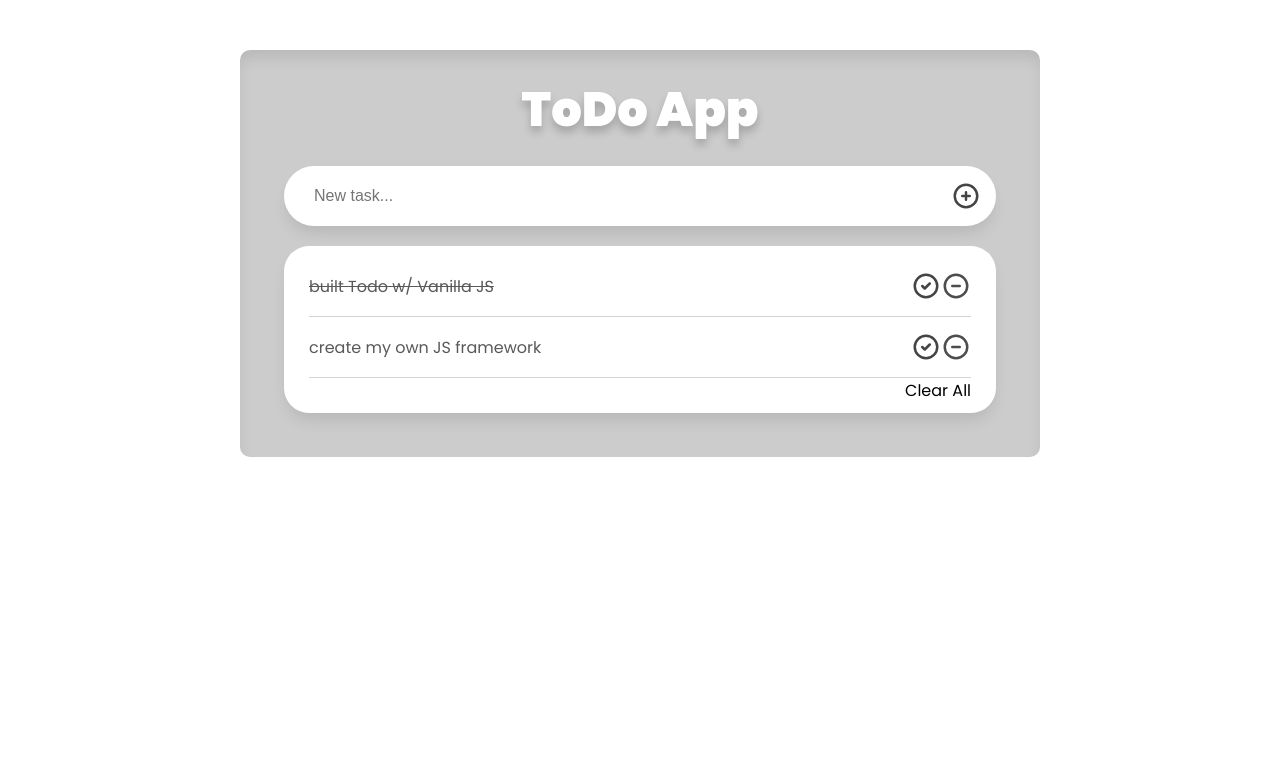
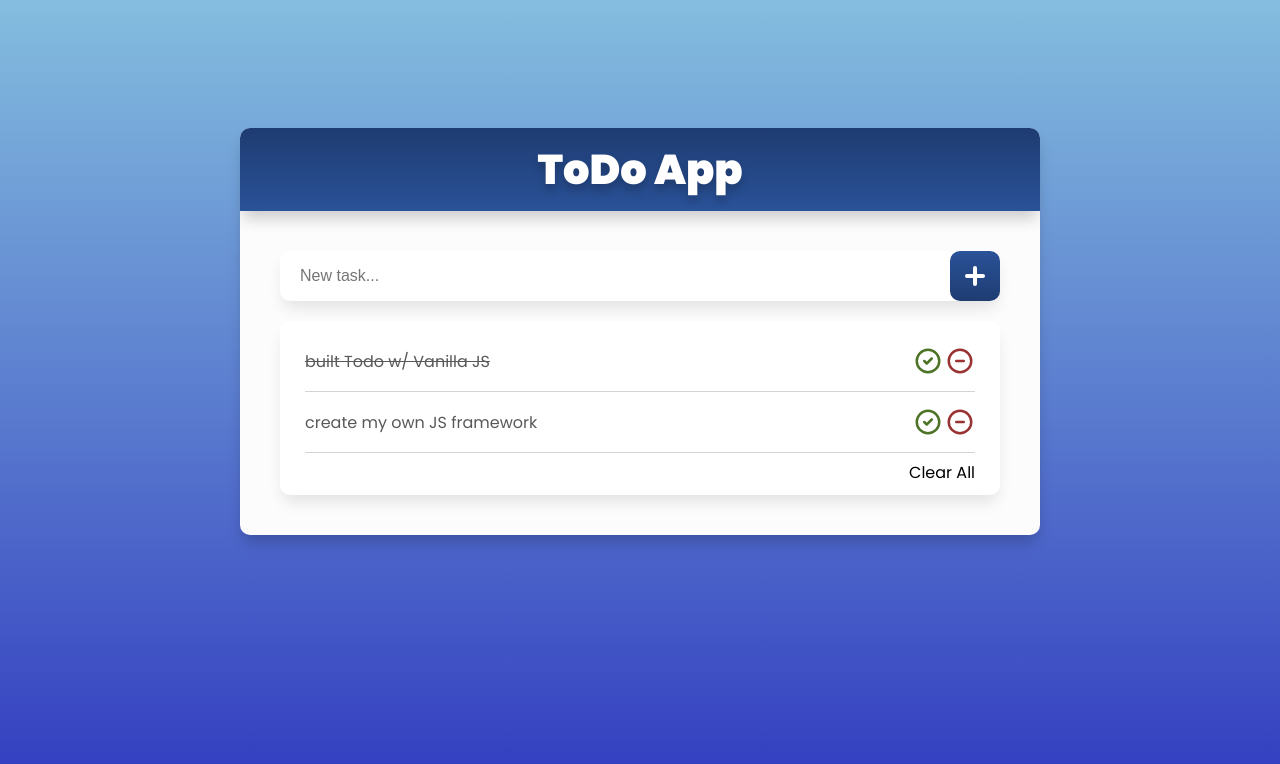
Before and after one commit to dominikkolarsky/todo_vanilla_js, a plain HTML site: page index.html in a window 1280 px wide. Drawn offline with Linux system fonts and the light colour scheme.

Commit message:
UI update

```diff
--- a/index.html
+++ b/index.html
@@ -23,27 +23,29 @@
             <form>
                 <input type="text" placeholder="New task...">
                 <button type="submit">
-                    <svg class="icon" fill="none" stroke="currentColor" viewBox="0 0 24 24" xmlns="http://www.w3.org/2000/svg">
-                        <path stroke-linecap="round" stroke-linejoin="round" stroke-width="2" d="M12 9v3m0 0v3m0-3h3m-3 0H9m12 0a9 9 0 11-18 0 9 9 0 0118 0z"></path>
-                    </svg>
+                    <div id="add">
+                        <svg class="" fill="currentColor" viewBox="0 0 20 20" xmlns="http://www.w3.org/2000/svg">
+                            <path fill-rule="evenodd" d="M10 5a1 1 0 011 1v3h3a1 1 0 110 2h-3v3a1 1 0 11-2 0v-3H6a1 1 0 110-2h3V6a1 1 0 011-1z" clip-rule="evenodd"></path>
+                        </svg>
+                    </div>
                 </button>
             </form>
             <!-- todo list -->
             <div class="todoList">
                 <ul>
-                    <li>
-                        <span class="todo-item" style="text-decoration: line-through">built Todo w/ Vanilla JS</span>
+                    <li style="text-decoration: line-through;">
+                        <span class="todo-item" >built Todo w/ Vanilla JS</span>
                         <button name="checkButton" id="btnCheck">
                             <i>
                                 <svg class="icon" fill="none" stroke="currentColor" viewBox="0 0 24 24" xmlns="http://www.w3.org/2000/svg">
-                                <path stroke-linecap="round" stroke-linejoin="round" stroke-width="2" d="M9 12l2 2 4-4m6 2a9 9 0 11-18 0 9 9 0 0118 0z"></path>
+                                    <path stroke-linecap="round" stroke-linejoin="round" stroke-width="2" d="M9 12l2 2 4-4m6 2a9 9 0 11-18 0 9 9 0 0118 0z"></path>
                                 </svg>
                             </i>
                         </button>
                         <button name="deleteButton" id="btnDelete">
                             <i>
                                 <svg class="icon" fill="none" stroke="currentColor" viewBox="0 0 24 24" xmlns="http://www.w3.org/2000/svg">
-                                <path stroke-linecap="round" stroke-linejoin="round" stroke-width="2" d="M15 12H9m12 0a9 9 0 11-18 0 9 9 0 0118 0z"></path>
+                                    <path stroke-linecap="round" stroke-linejoin="round" stroke-width="2" d="M15 12H9m12 0a9 9 0 11-18 0 9 9 0 0118 0z"></path>
                                 </svg>
                             </i>
                         </button>
@@ -53,14 +55,14 @@
                         <button name="checkButton" id="btnCheck">
                             <i>
                                 <svg class="icon" fill="none" stroke="currentColor" viewBox="0 0 24 24" xmlns="http://www.w3.org/2000/svg">
-                                <path stroke-linecap="round" stroke-linejoin="round" stroke-width="2" d="M9 12l2 2 4-4m6 2a9 9 0 11-18 0 9 9 0 0118 0z"></path>
+                                    <path stroke-linecap="round" stroke-linejoin="round" stroke-width="2" d="M9 12l2 2 4-4m6 2a9 9 0 11-18 0 9 9 0 0118 0z"></path>
                                 </svg>
                             </i>
                         </button>
                         <button name="deleteButton" id="btnDelete">
                             <i>
                                 <svg class="icon" fill="none" stroke="currentColor" viewBox="0 0 24 24" xmlns="http://www.w3.org/2000/svg">
-                                <path stroke-linecap="round" stroke-linejoin="round" stroke-width="2" d="M15 12H9m12 0a9 9 0 11-18 0 9 9 0 0118 0z"></path>
+                                    <path stroke-linecap="round" stroke-linejoin="round" stroke-width="2" d="M15 12H9m12 0a9 9 0 11-18 0 9 9 0 0118 0z"></path>
                                 </svg>
                             </i>
                         </button>
--- a/styles.css
+++ b/styles.css
@@ -5,53 +5,72 @@
 }
 
 body {
+    min-height: 100vh;
     display: flex;
     font-family: 'Poppins', sans-serif;
+    background: rgb(49, 59, 191);
+    background: linear-gradient(0deg, rgb(49, 59, 191), rgba(95, 170, 213, 0.767));
 }
 
 .icon {
     height: 30px;
     width: 30px;
 }
+#add {
+    height: 40px;
+    width: 40px;
+    transition: all 0.4s ease-out;
+}
+#add:hover {
+    transform: scale(1.3);
+}
+
 .container {
-    background: hsl(0, 0%, 80%);
+    background: hsl(0, 0%, 99%);
     width: clamp(360px, 75%, 800px);
     display: flex;
     justify-content: center;
     flex-direction: column;
+    border-radius: 10px;
+    overflow: hidden;
     margin: auto;
-    margin-top: 50px;
-    padding: 1.5rem;
-    border-radius: 10px;
-    box-shadow: 0px 10px 15px -3px rgba(0,0,0,0.1) inset;
+    margin-top: 10%;
+    box-shadow: 0px 10px 15px -3px rgba(0, 0, 0, 0.2);
 }
 
 header {
     display: flex;
-    margin: auto;
-    max-width: 500px;
+    width: 100%;
     align-items: center;
-    font-size: 1.5rem;
+    font-size: 1.3rem;
     font-weight: 600;
-    text-shadow: 0px 6px 8px rgba(0,0,0,0.2);
-    color:hsl(0, 0%, 100%)
+    text-shadow: 0px 6px 8px rgba(0, 0, 0, 0.2);
+    color: hsl(0, 0%, 100%);
+    background: linear-gradient(to bottom, #1e3c72, #2a5298);
+    box-shadow: 0px 10px 15px -3px rgba(0, 0, 0, 0.2);
+
 }
 
+header h1 {
+    margin: 0 auto;
+    padding: 10px;
+}
 
 .form-container {
-    padding: 20px;
+    padding: 40px;
 }
 
 form {
     background-color: #FFFFFF;
-    padding: 15px 15px 15px 30px;
-    border-radius: 30px;
+    padding-left: 20px;
+    border-radius: 10px;
     display: flex;
-    box-shadow: 0px 10px 15px -3px rgba(0,0,0,0.1);
+    box-shadow: 0px 10px 15px -3px rgba(0, 0, 0, 0.1);
 }
 
 input[type="text"] {
     height: 30px;
+    margin: 10px 0;
     outline: 0;
     border: none;
     font-size: 1rem;
@@ -68,24 +87,26 @@ button:active {
 }
 
 button[type="submit"] {
-    background-color: #FFFFFF;
+    display: flex;
+    justify-content: space-around;
+    align-items: center;
     outline: 0;
     border: none;
-    color: #444444;
-    height: 30px;
-    width: 30px;
-    transition: all 0.2s ease-out;
+    color: #FFF;
+    height: 50px;
+    width: 50px;
+    border-radius: 20%;
+    background: linear-gradient(to top, #1e3c72, #2a5298);
+    transition: all 0.4s ease-out;
 }
 
-button[type="submit"]:hover {
-    color: hsl(230, 50%, 50%);
-}
+
 
 #btnCheck {
     background-color: #FFFFFF;
     outline: 0;
     border: none;
-    color: #444444;
+    color: hsl(90, 50%, 30%);
     height: 30px;
     width: 30px;
     transition: all 0.2s ease-out;
@@ -93,31 +114,42 @@ button[type="submit"]:hover {
 
 #btnCheck:hover {
     color: hsl(90, 50%, 50%);
+    transform: scale(1.2);
+}
+
+#btnCheck:active {
+    transform: scale(0.8);
 }
 
 #btnDelete {
     background-color: #FFFFFF;
     outline: 0;
     border: none;
-    color: hsl(0, 0%, 30%);
+    color: hsl(0, 50%, 40%);
     height: 30px;
     width: 30px;
     transition: all 0.2s ease-out;
+    margin-left: 2px;
 }
 
 #btnDelete:hover {
     color: hsl(0, 50%, 50%);
+    transform: scale(1.2);
+}
+
+#btnDelete:active {
+    transform: scale(0.8);
 }
 
 .todoList {
     background-color: #FFFFFF;
-    border-radius: 25px;
+    border-radius: 10px;
     margin-top: 20px;
     padding: 10px 25px;
     height: 100%;
     overflow-y: auto;
-    overflow-x:visible;
-    box-shadow: 0px 10px 15px -3px rgba(0,0,0,0.1);
+    overflow-x: visible;
+    box-shadow: 0px 10px 15px -3px rgba(0, 0, 0, 0.1);
 }
 
 ul {
@@ -138,6 +170,7 @@ i {
     pointer-events: none;
 }
 
+
 .todo-item {
     flex-grow: 1;
 }
@@ -148,7 +181,7 @@ i {
     cursor: pointer;
     font-size: 1rem;
     transition: all 0.2s ease-out;
-
+    margin-top: 1%;
 }
 
 .clearAll:hover {
```
